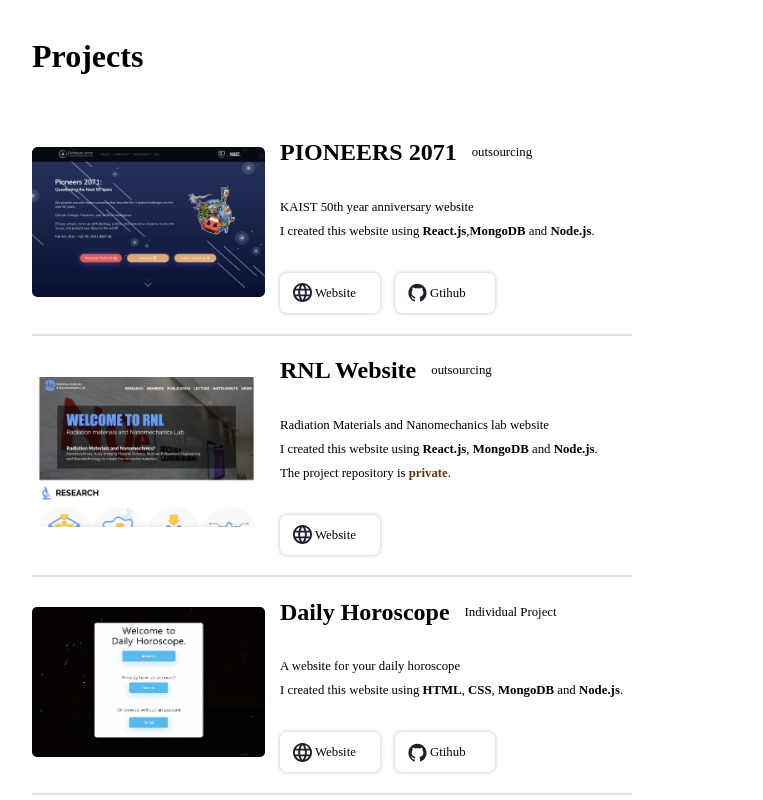
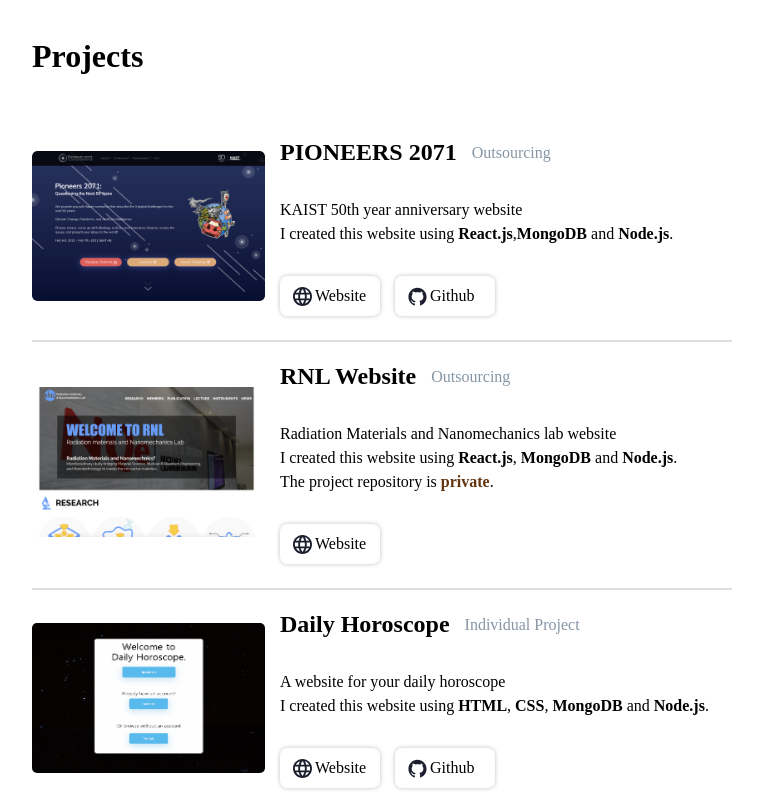
Before and after one commit to kreeos/portfolio, a Next.js app: page / in a window 1280 px wide. Shown: the part 1820-2620 px from the top of the page, without its empty margins (308-1071 px from the left). Built offline with nearby package versions, Linux system fonts and the light colour scheme.

Commit message:
Font size increased

```diff
--- a/pages/index.css
+++ b/pages/index.css
@@ -229,7 +229,7 @@
   margin-block-end: 1em;
   margin-inline-start: 0px;
   margin-inline-end: 0px;
-  font-size: 0.8rem;
+  font-size: 1rem;
   line-height: 24px;
 }
 
@@ -249,7 +249,8 @@
   display: flex;
   flex-direction: column;
   align-items: center;
-  font-size: 0.8rem;
+  font-size: 1rem;
+  color: #8695A4;
 }
 
 .project-card {
@@ -268,7 +269,8 @@
 
 .project-card hr {
   color: #e0e0e0;
-  width: 600px;
+  width: 700px;
+  margin-right: 100px;
   margin-bottom: 5px;
   border: 1px solid #e0e0e0;
 }
--- a/pages/index.js
+++ b/pages/index.js
@@ -111,7 +111,7 @@
                 </a>
                 <a href="https://github.com/sparcs-kaist/biseo-backend" target="blank" className="btn-link">
                   <img src="/svg-github.svg" alt="Biseo Frontend" className="logo-contact"/>
-                  {' '}Gtihub(Backend)
+                  {' '}Github(Backend)
                 </a>
               </div>
             </p>
@@ -167,7 +167,7 @@
               <div className="card-content">
                 <div className="card-title">
                   <h1>PIONEERS 2071</h1>
-                  <a> outsourcing </a>
+                  <a> Outsourcing </a>
                 </div>
                 <p>
                   KAIST 50th year anniversary website
@@ -180,7 +180,7 @@
                     </a>
                     <a href="https://github.com/kreeos/pioneers2071" target="blank" className="btn-link">
                       <img src="/svg-github.svg" alt="Pioneers Git" className="logo-contact"/>
-                      {' '}Gtihub
+                      {' '}Github
                     </a>
                   </div>
                 </p>
@@ -196,7 +196,7 @@
               <div className="card-content">
                 <div className="card-title">
                   <h1>RNL Website</h1>
-                  <a> outsourcing </a>
+                  <a> Outsourcing </a>
                 </div>
                 <p>
                   Radiation Materials and Nanomechanics lab website
@@ -237,7 +237,7 @@
                     </a>
                     <a href="https://github.com/kreeos/newbie_project" target="blank" className="btn-link">
                       <img src="/svg-github.svg" alt="Horoscope Git" className="logo-contact"/>
-                      {' '}Gtihub
+                      {' '}Github
                     </a>
                   </div>
                 </p>
```
